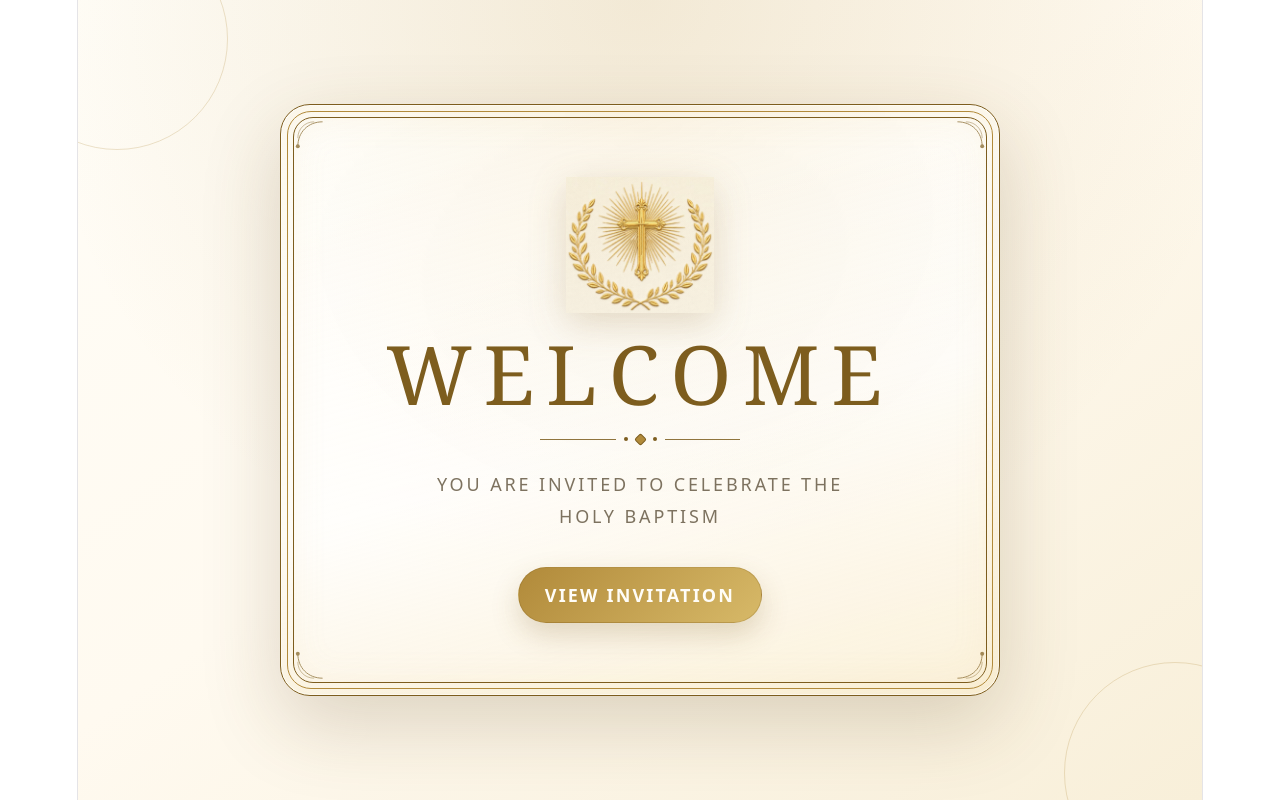
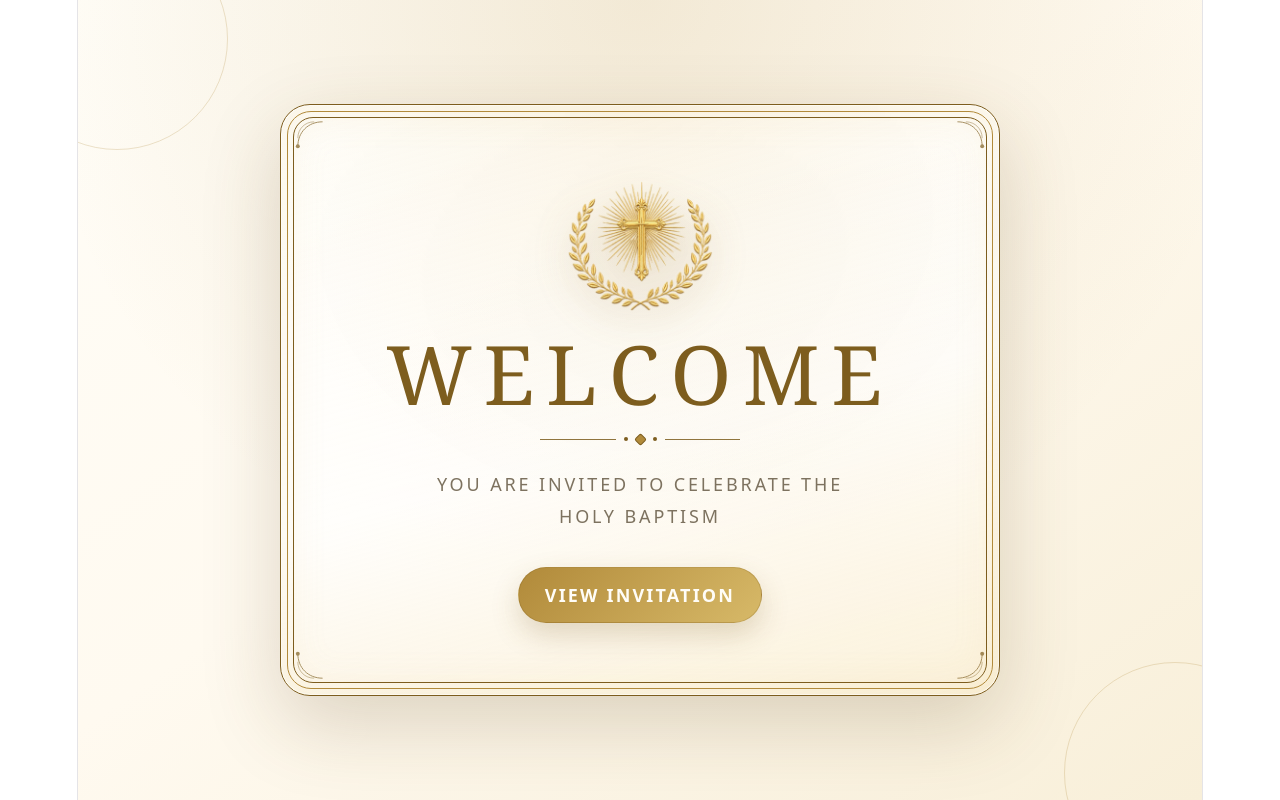
Before and after one commit to francisfin-lang/grace-invite, a React (Vite) app: page / in a window 1280 px wide. Built offline with nearby package versions, Linux system fonts and the light colour scheme.

Commit message:
Fix cross emblem rendering

```diff
--- a/src/components/Ornaments/Ornaments.css
+++ b/src/components/Ornaments/Ornaments.css
@@ -2,7 +2,6 @@
   width: clamp(96px, 20vw, 148px);
   height: auto;
   display: block;
-  mix-blend-mode: multiply;
   filter: drop-shadow(0 10px 18px rgba(138, 100, 35, 0.22));
   animation: ornament-rise 900ms ease-out both;
 }
```
Also changed, not shown: public/cross-emblem.png.
